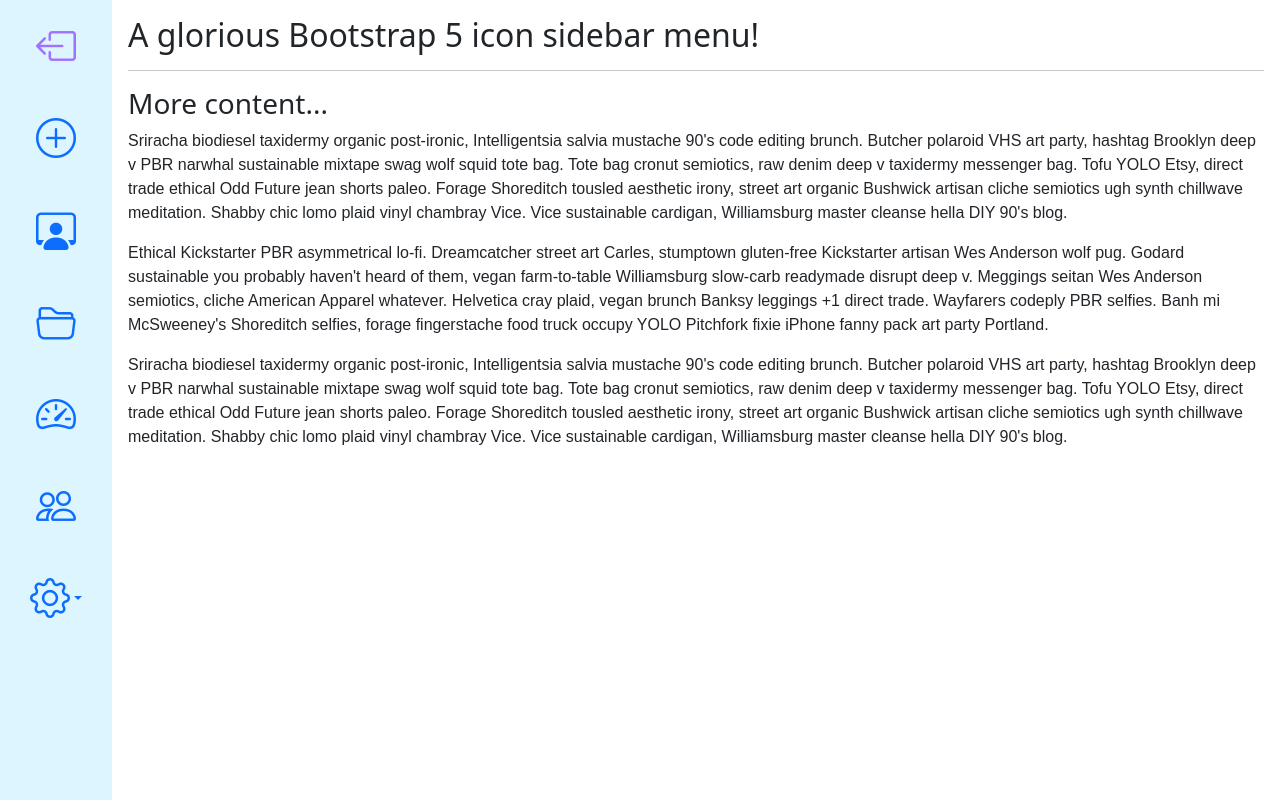
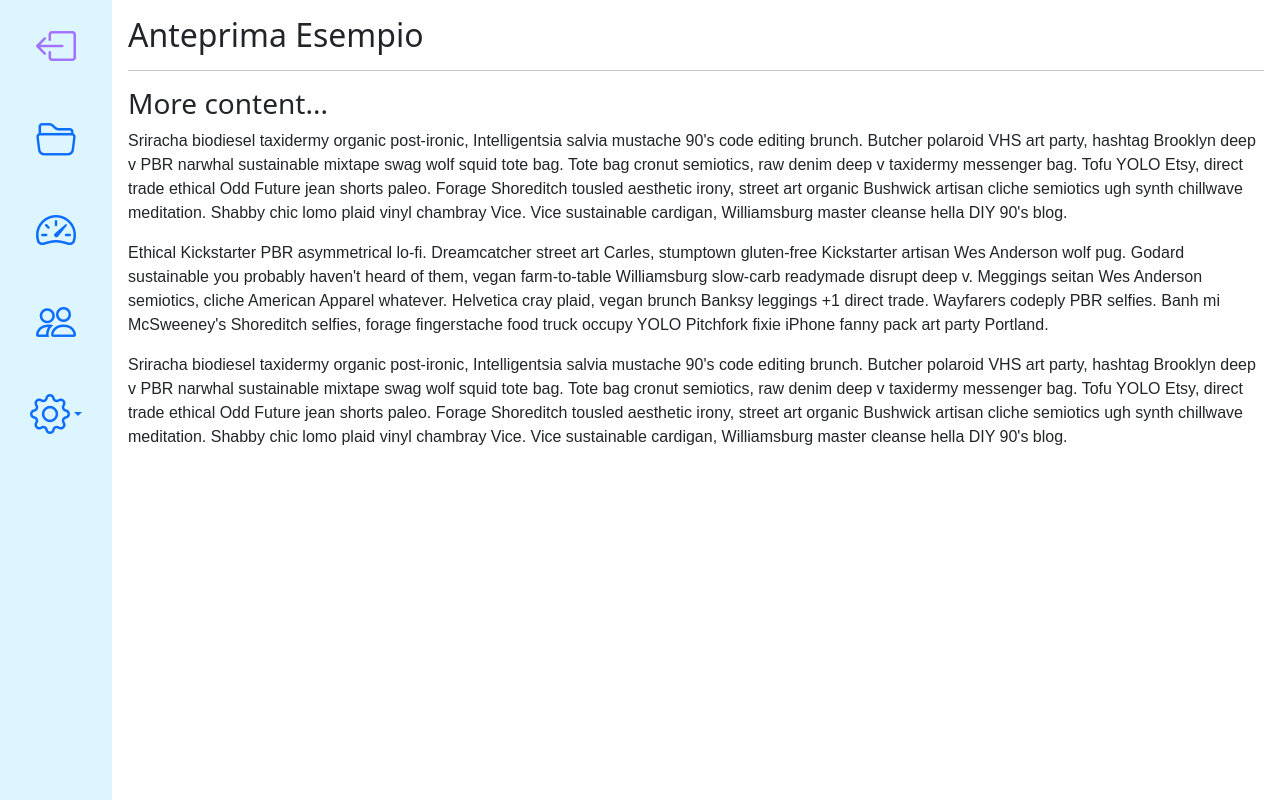
Before and after one commit to freyja92/idee, a plain HTML site: page project.html in a window 1280 px wide. Drawn offline with nearby package versions, Linux system fonts and the light colour scheme; a script that the page names is missing; a web font is replaced by a local one.

Commit message:
Update project.html

```diff
--- a/project.html
+++ b/project.html
@@ -39,16 +39,12 @@
                                 <i class="bi bi-box-arrow-left fs-1"></i>
                             </a>
                             <ul class="nav nav-pills nav-flush flex-sm-column flex-row flex-nowrap mb-auto mx-auto text-center justify-content-between w-100 px-3 align-items-center">
-                                <li class="nav-item">
+                               <!--<li class="nav-item">
                                     <a href="#" class="nav-link py-3 px-2" title="" data-bs-toggle="tooltip" data-bs-placement="right" data-bs-original-title="Home">
                                         <i class="bi bi-plus-circle fs-1"></i>
                                     </a>
-                                </li>
-                                <li>
-                                    <a href="#" class="nav-link py-3 px-2" title="" data-bs-toggle="tooltip" data-bs-placement="right" data-bs-original-title="Products">
-                                        <i class="bi bi-person-workspace fs-1"></i>
-                                    </a>
-                                </li>
+                                </li>-->
+
                                 <li>
                                     <a href="#" class="nav-link py-3 px-2" title="" data-bs-toggle="tooltip" data-bs-placement="right" data-bs-original-title="Dashboard">
                                          <i class="bi bi-folder2-open fs-1"></i>
@@ -82,7 +78,7 @@
                         <!-- content -->
 
 
-                        <h2>A glorious Bootstrap 5 icon sidebar menu!  </h2>
+                        <h2>Anteprima Esempio </h2>
                         <hr />
                         <h3>More content...</h3>
                         <p>Sriracha biodiesel taxidermy organic post-ironic, Intelligentsia salvia mustache 90's code editing brunch. Butcher polaroid VHS art party, hashtag Brooklyn deep v PBR narwhal sustainable mixtape swag wolf squid tote bag. Tote bag cronut semiotics, raw denim deep v taxidermy messenger bag. Tofu YOLO Etsy, direct trade ethical Odd Future jean shorts paleo. Forage Shoreditch tousled aesthetic irony, street art organic Bushwick artisan cliche semiotics ugh synth chillwave meditation. Shabby chic lomo plaid vinyl chambray Vice. Vice sustainable cardigan, Williamsburg master cleanse hella DIY 90's blog.</p>
```
